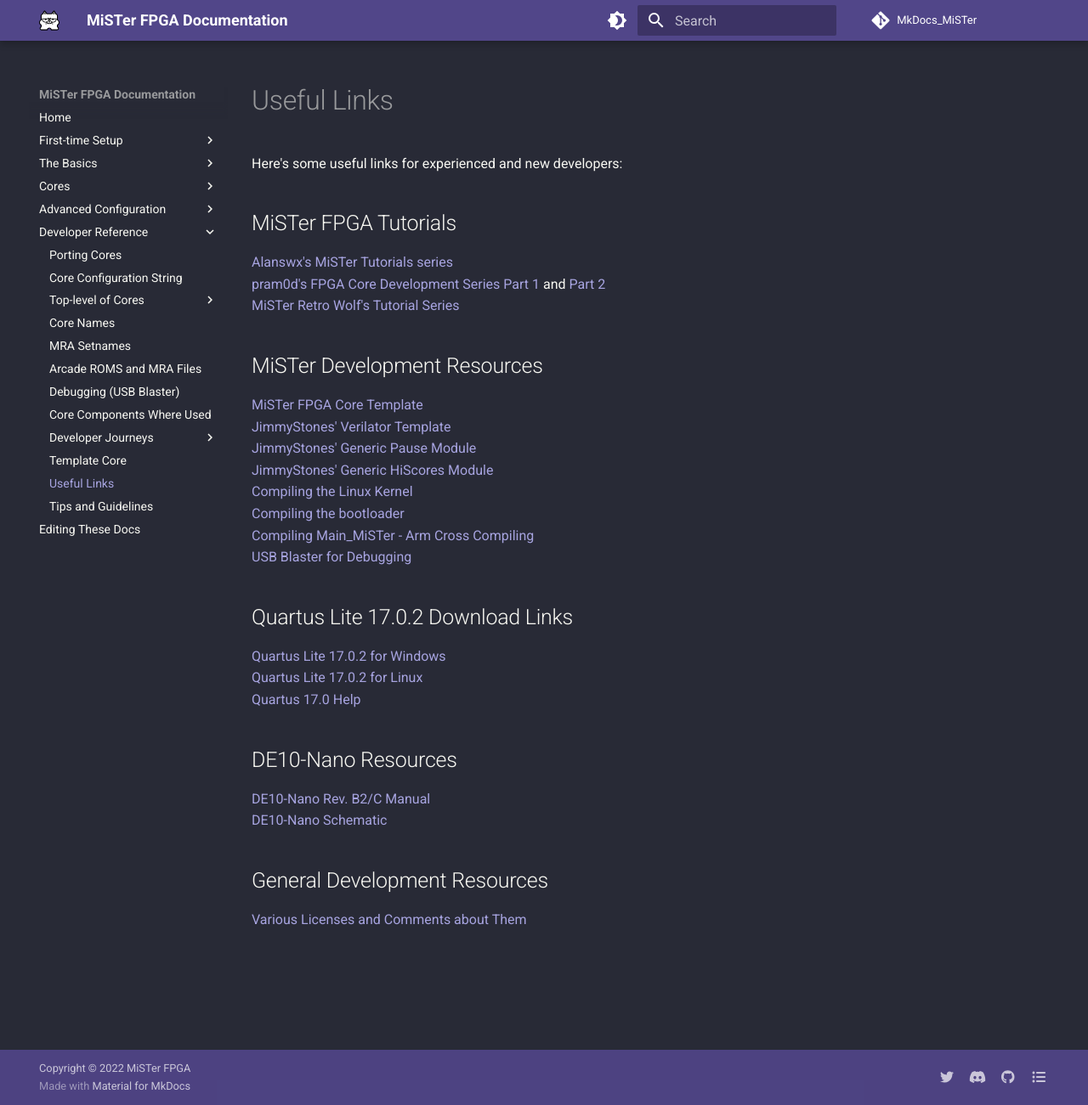
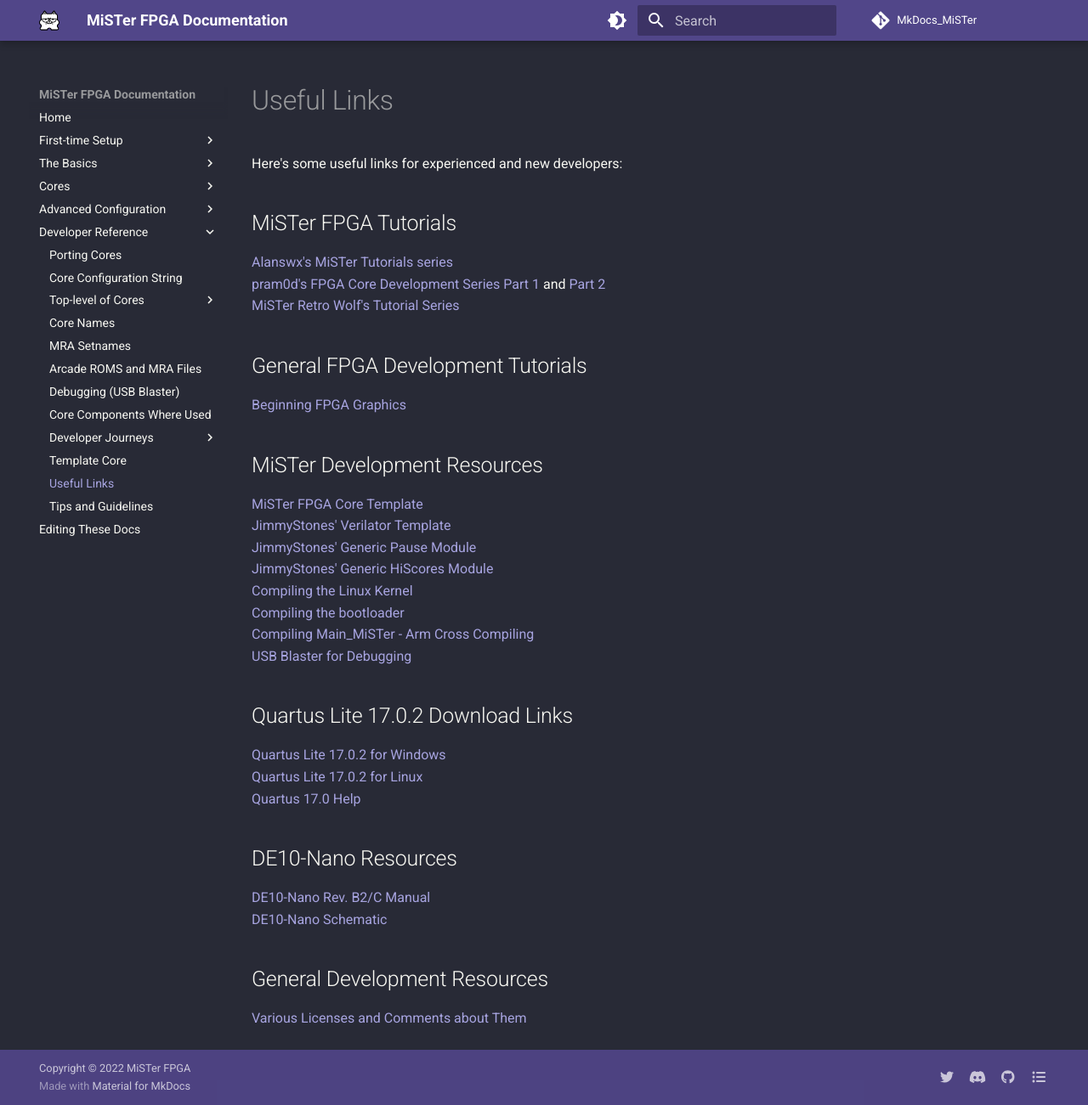
Before and after one commit to MiSTer-devel/MkDocs_MiSTer, an MkDocs documentation site: the page built from docs/developer/links.md, in a window 1280 px wide and 1301 px high. Shown: the whole window at 85% size. Built offline with MkDocs 1.6.1 and Material for MkDocs 9.7.7, drawn with Linux system fonts in a browser that asks for light colours; comment, search, counter and statistics services are not loaded.

Commit message:
add fpga graphics tutorial

```diff
--- a/docs/developer/links.md
+++ b/docs/developer/links.md
@@ -9,6 +9,9 @@
 [Alanswx's MiSTer Tutorials series](https://github.com/alanswx/Tutorials_MiSTer){target=_blank}
 [pram0d's FPGA Core Development Series Part 1](https://pram0d.com/2022/07/26/fpga-core-development-series-part-1/){target=_blank} and [Part 2](https://pram0d.com/2022/07/27/fpga-core-development-series-part-2/){target=_blank}
 [MiSTer Retro Wolf's Tutorial Series](https://www.youtube.com/channel/UCyyulMfhskfuqLiyJw3GMSg/videos?view=0&sort=da&flow=grid){target=_blank}
+
+## General FPGA Development Tutorials
+[Beginning FPGA Graphics](https://projectf.io/posts/fpga-graphics/){target=_blank}
 
 ## MiSTer Development Resources
 [MiSTer FPGA Core Template](https://github.com/MiSTer-devel/Template_MiSTer){target=_blank}
```
